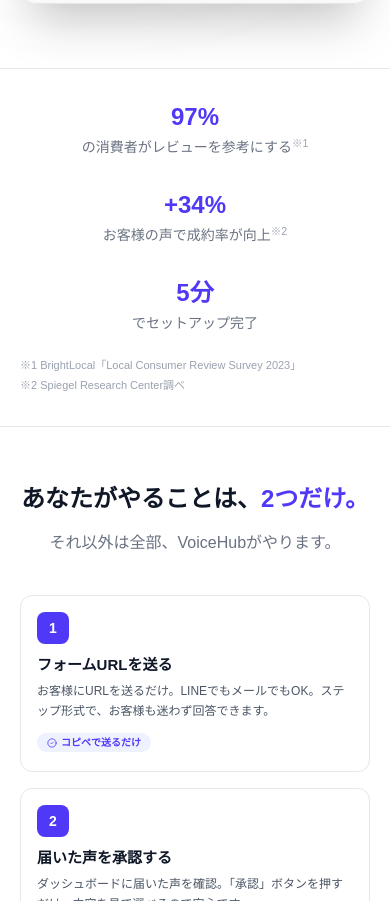
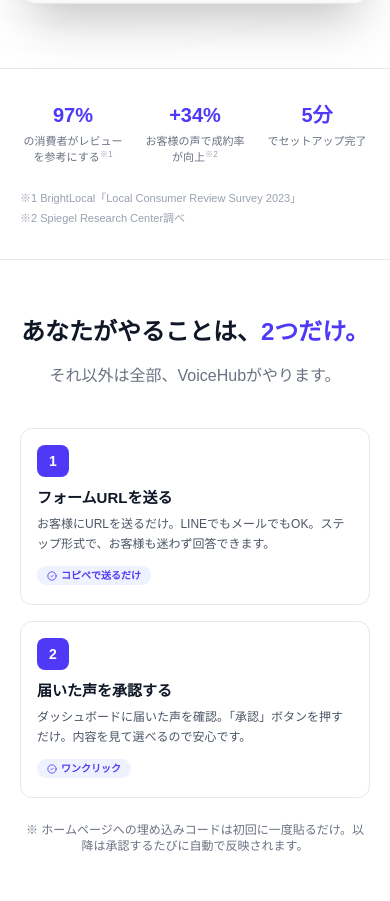
Before and after one commit to forRR444/voice-hub, a Next.js app: page / in a window 390 px wide. Shown: the part 883-1784 px from the top of the page. Built offline with nearby package versions, Linux system fonts and the light colour scheme; no server answers.

Commit message:
統計セクションをモバイルで3カラム横並びに変更

```diff
--- a/src/app/page.tsx
+++ b/src/app/page.tsx
@@ -98,18 +98,18 @@ export default function Home() {
       {/* Stats */}
       <section className="border-y border-gray-200 py-8 sm:py-10">
         <div className="max-w-3xl mx-auto px-5 sm:px-6">
-          <div className="flex flex-col sm:flex-row items-center justify-center gap-8 sm:gap-16">
+          <div className="grid grid-cols-3 gap-4 sm:gap-16">
             <div className="text-center">
-              <p className="text-2xl sm:text-3xl font-bold text-indigo-600">97%</p>
-              <p className="mt-1 text-sm text-gray-500">の消費者がレビューを参考にする<sup className="text-gray-400">※1</sup></p>
+              <p className="text-xl sm:text-3xl font-bold text-indigo-600">97%</p>
+              <p className="mt-1 text-[11px] sm:text-sm text-gray-500">の消費者がレビューを参考にする<sup className="text-gray-400">※1</sup></p>
             </div>
             <div className="text-center">
-              <p className="text-2xl sm:text-3xl font-bold text-indigo-600">+34%</p>
-              <p className="mt-1 text-sm text-gray-500">お客様の声で成約率が向上<sup className="text-gray-400">※2</sup></p>
+              <p className="text-xl sm:text-3xl font-bold text-indigo-600">+34%</p>
+              <p className="mt-1 text-[11px] sm:text-sm text-gray-500">お客様の声で成約率が向上<sup className="text-gray-400">※2</sup></p>
             </div>
             <div className="text-center">
-              <p className="text-2xl sm:text-3xl font-bold text-indigo-600">5分</p>
-              <p className="mt-1 text-sm text-gray-500">でセットアップ完了</p>
+              <p className="text-xl sm:text-3xl font-bold text-indigo-600">5分</p>
+              <p className="mt-1 text-[11px] sm:text-sm text-gray-500">でセットアップ完了</p>
             </div>
           </div>
           <div className="mt-6 flex flex-col sm:flex-row justify-center gap-x-6 gap-y-1 text-[11px] text-gray-400">
```
